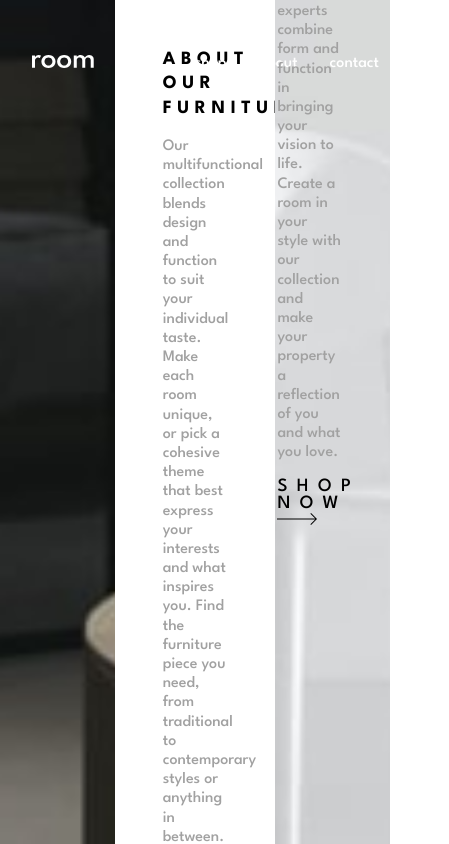
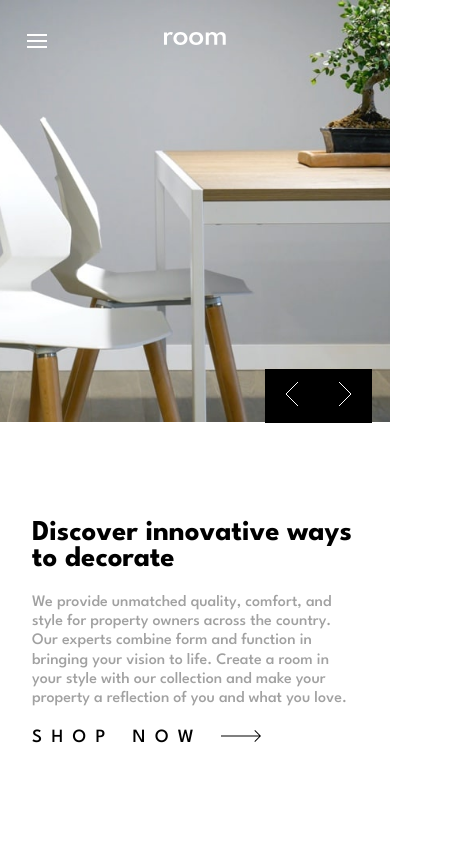
Before and after one commit to Islam-foda/room-homepage, a React (Vite) app: page / in a window 390 px wide. Shown: the top 844 px of the page, 449 px wide, since content can reach past the window. Built offline with nearby package versions, Linux system fonts and the light colour scheme.

Commit message:
finish the page v1.0

```diff
--- a/src/App.css
+++ b/src/App.css
@@ -14,7 +14,12 @@ a {
 a:-webkit-any-link {
   color: inherit;
 }
-
+button {
+  border: none;
+  background-color: transparent;
+  padding-block: 0;
+  padding-inline: 0;
+}
 * {
   padding: 0;
   margin: 0;
@@ -30,14 +35,14 @@ a:-webkit-any-link {
   display: grid;
   grid-template-columns: repeat(2, [col-start] 1fr [col-end]) 0.4fr 1fr;
   grid-template-rows: 2fr 0.4fr 1fr;
+  transition: all 1.3s ease-in;
 }
 .header {
   grid-column: 1/3;
   grid-row: 1/3;
   position: relative;
-  transition: all 1.3s ease-in;
 }
-.header .room-logo{
+.header .room-logo {
   cursor: pointer;
 }
 .header nav {
@@ -45,25 +50,31 @@ a:-webkit-any-link {
   color: var(--color-White) !important;
   display: flex;
   gap: 2em;
-  justify-content: center;
   align-items: center;
   padding: 3em 2em;
+  width: 50vh;
+  justify-content: space-around;
 }
 .header nav .nav-menu {
-  display: inherit;
+  display: flex;
   gap: inherit;
-
 }
-.header nav .nav-menu li{
-  padding: .5em 0;
+.header nav .nav-contain {
+  display: flex;
+  justify-content: space-around;
+  gap: 2em;
+}
+.header nav .nav-menu li {
+  padding: 0.5em 0;
   border-bottom: 1px solid transparent;
 }
 .header nav .nav-menu li:hover {
-border-bottom: 1px solid var(--color-White) ;
+  border-bottom: 1px solid var(--color-White);
 }
 .header .img-slider {
   overflow: hidden;
   display: flex;
+  align-items: stretch;
   height: 100%;
 }
 
@@ -71,7 +82,7 @@ border-bottom: 1px solid var(--color-White) ;
   width: 100%;
   object-fit: cover;
 }
-.nav-burger{
+.nav-burger {
   display: none;
 }
 .one {
@@ -85,10 +96,10 @@ border-bottom: 1px solid var(--color-White) ;
   flex-direction: column;
   justify-content: center;
   height: 100%;
-  gap: 1em;
+  gap: 2em;
 }
 .one .content h1 {
-  font-size: 2.3em;
+  font-size: 1.8em;
 }
 .one .content p,
 p {
@@ -106,11 +117,7 @@ p {
   position: absolute;
   bottom: 0;
 }
-.one .slider-btn button {
-  padding: 0.5em;
-  background-color: var(--color-Black);
-  border: none;
-}
+
 .one .content h3:hover,
 .one .content [data-image]:hover,
 .one button:hover {
@@ -125,6 +132,43 @@ p {
   height: 6.3rem;
   width: 5.1rem;
   cursor: pointer;
+  padding: 0.5em;
+  background-color: var(--color-Black);
+  border: none;
+}
+@media only screen and (max-width: 1024px) {
+  .one .content {
+    padding: 1.5em !important;
+  }
+  .one .slider-btn .navigate-arrow {
+    height: 5em;
+    width: 4.2em;
+  }
+  .three {
+    padding: 2em !important;
+  }
+}
+
+@media only screen and (max-width: 768px) {
+  .header nav {
+    padding: 2em;
+    gap: 0.6em;
+  }
+  .one {
+    padding: 1em !important;
+  }
+  .one .content {
+    padding: 1em !important;
+  }
+  .one .slider-btn {
+    left: 0em;
+  }
+  .three {
+    padding: 1.4em !important;
+  }
+  p {
+    font-size: 12px;
+  }
 }
 
 .two {
@@ -151,6 +195,8 @@ section .image img {
   display: flex;
   flex-direction: column;
   gap: 1em;
+  height: 100%;
+  justify-content: center;
 }
 .three .about h3 {
   text-transform: uppercase;
@@ -161,3 +207,105 @@ section .image img {
   grid-column: 4/5;
   grid-row: 3;
 }
+@media only screen and (max-width: 650px) {
+  #root .container {
+    grid-template-columns: 1fr;
+    grid-template-rows: repeat(2, 50vh) 30vh 40vh 30vh;
+    overflow: scroll;
+  }
+  .header,
+  .one,
+  .two,
+  .three,
+  .four {
+    grid-column: 1;
+  }
+  .header {
+    grid-row: 1;
+  }
+  .header nav {
+    width: 100%;
+    flex-direction: row-reverse;
+    justify-content: center;
+    align-items: center;
+  }
+  .header nav .nav-menu{
+            gap: 1em;
+        margin-right: .6em;
+  }
+  .header nav .nav-menu li:hover{
+    border-bottom: 1px solid var(--Very-Dark-Gray);
+  }
+  .header nav .nav-contain {
+    display: none;
+  }
+  .nav-burger {
+    display: block;
+    position: absolute;
+    left: 2em;
+    cursor: pointer;
+    display: flex;
+  }
+  .header nav .burger-menu {
+    display: flex;
+    background-color: var(--color-White);
+    color: var(--Very-Dark-Gray);
+    padding: 2em;
+    position: absolute;
+    top: 0;
+    left: 0;
+    width: 100%;
+    justify-content: flex-end;
+
+  }
+  .header nav .burger-menu::after{
+    position: absolute;
+    content: "";
+    height: calc(100vh - 96px);
+    width: 100%;
+    bottom: -89.5vh;
+    left: 0;
+    background-color: hsl(0deg 0% 0% / 42%);
+    backdrop-filter: blur(3px);
+    z-index: 2;
+  }
+  .one {
+    grid-row: 2;
+  }
+  .one .content {
+    justify-content: center;
+    gap: 1.3em;
+  }
+  .one .content p {
+    font-size: medium;
+  }
+  .one .slider-btn {
+    top: -3.3em;
+    left: calc(100vw - 7.8em);
+  }
+  .one .slider-btn .navigate-arrow {
+    height: 4em;
+    width: 4em;
+  }
+  .two {
+    grid-row: 3;
+  }
+  .three {
+    grid-row: 4;
+  }
+  .three .about {
+    font-size: small;
+  }
+  .four {
+    grid-row: 5;
+  }
+  .header nav .nav-burger [data-close]{
+    display: none;
+  }
+}
+.close{
+  display: flex !important;
+  position: absolute;
+  z-index: 3;
+
+}
--- a/src/Header.jsx
+++ b/src/Header.jsx
@@ -1,4 +1,20 @@
 export default function Header({ image, title }) {
+  const btnMenu = document.getElementById("imgBurger");
+  const imgClose = document.querySelector("[data-img-close]");
+  const navMenu = document.getElementsByClassName("nav-contain")[0];
+
+  if (btnMenu) {
+    btnMenu.addEventListener("click", () => {
+      imgClose.classList.add("close");
+      navMenu.classList.add("burger-menu");
+    });
+  }
+  if (imgClose) {
+    imgClose.addEventListener("click", () => {
+      navMenu.classList.remove("burger-menu");
+      imgClose.classList.remove("close");
+    });
+  }
   return (
     <header className="header">
       <nav>
@@ -7,6 +23,24 @@ export default function Header({ image, title }) {
             <img src="/src/assets/logo.svg" alt="room-logo" />
           </a>
         </div>
+        <button className="nav-burger" id="nav-burger">
+          <img
+            id="imgBurger"
+            data-img-burger="burger"
+            src="/src/assets/icon-hamburger.svg"
+            alt="burger-icon"
+          />
+          <img
+            data-img-close="close"
+            src="/src/assets/icon-close.svg"
+            alt="close-icon"
+            style={{ display: "none" }}
+          />
+        </button>
+
+        {/* add burger menu n the screen width 650px  */}
+        <div className="nav-contain ">
+          {" "}
           <ul className="nav-menu">
             <li>
               <a href="#">home</a>
@@ -21,8 +55,6 @@ export default function Header({ image, title }) {
               <a href="#">contact</a>
             </li>
           </ul>
-        <div className="nav-burger">
-          <img src="/src/assets/icon-hamburger.svg" alt="burger-icon" />
         </div>
       </nav>
       <div className="img-slider" id="slider">
```
Also changed, not shown: design/mobile-p.jpg (added), 1 other file (tests, documents, lock files or other folders). Lines whose indentation alone changed are shown as unchanged.
